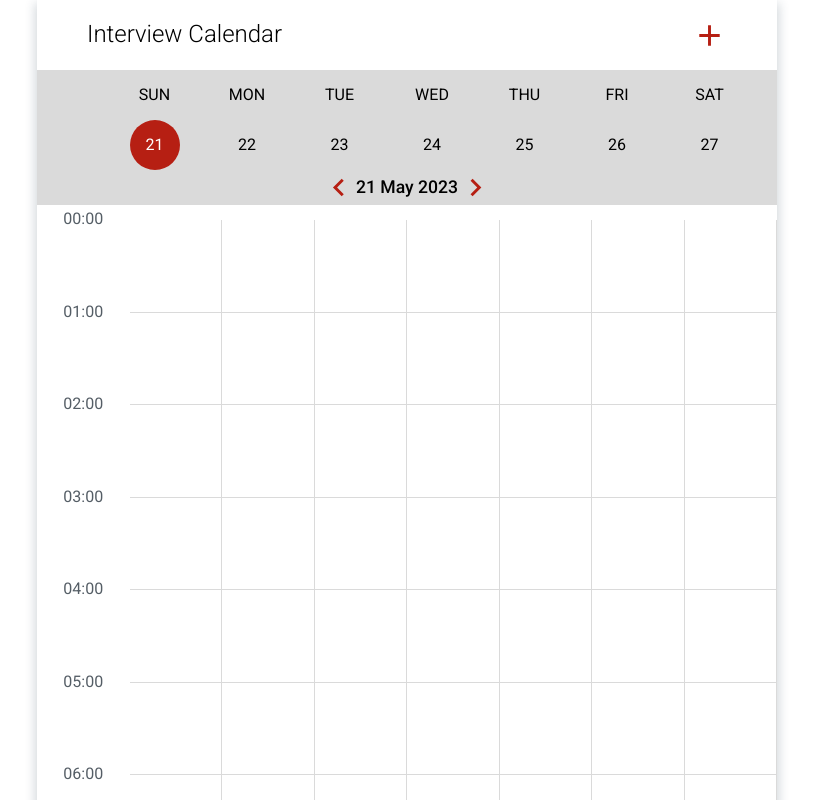
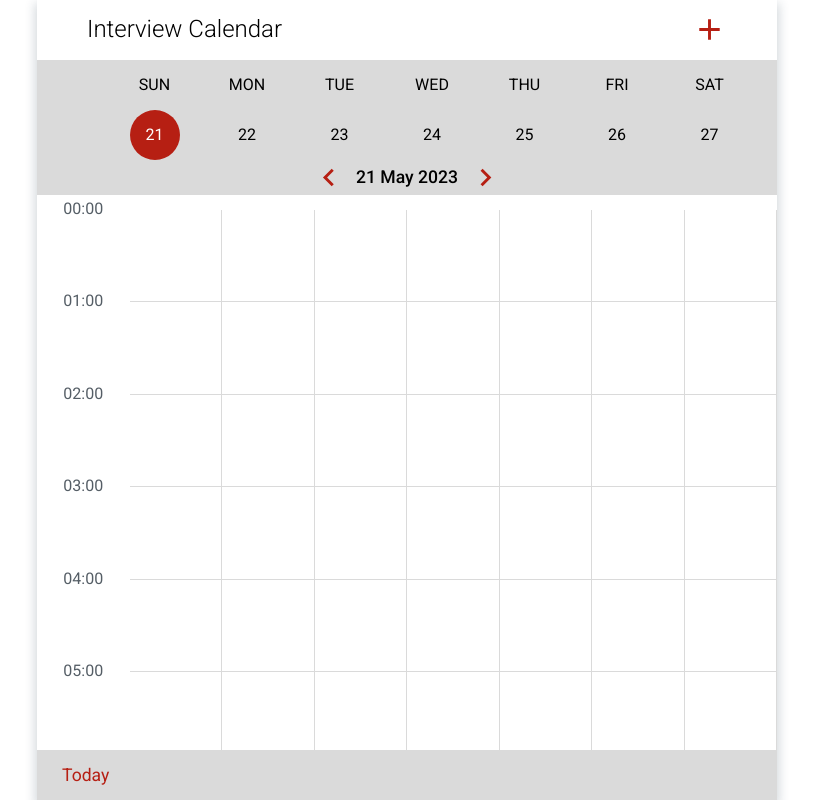
Before and after one commit to deviatovae/uchi-calendar, a React (Vite) app: page / in a window 1280 px wide. Shown: the top 800 px of the page, without its empty margins (233-1046 px from the left). Built offline with nearby package versions, Linux system fonts and the light colour scheme.

Commit message:
add footer and fix heith for app

```diff
--- a/src/components/Calendar.tsx
+++ b/src/components/Calendar.tsx
@@ -4,11 +4,11 @@ import styled from 'styled-components';
 import { CalendarBar } from './CalendarBar.tsx';
 import { CalendarPanel } from './CalendarPanel.tsx';
 import { FlxCenter } from '../styles.ts';
+import { Footer } from './Footer.tsx';
 
 const CalendarWrapper = styled.div`
   ${FlxCenter};
   margin: 0 auto;
-  flex: 1 1 auto;
   max-width: ${theme.contentMaxWidth};
   min-width: ${theme.contentMinWidth};
   background-color: ${theme.colors.bgMain};
@@ -20,6 +20,8 @@ const CalendarWrapper = styled.div`
 const CalendarContent = styled.div`
   ${FlxCenter};
   flex-direction: column;
+  height: 100vh;
+  flex-grow: 1;
 `;
 
 const CalendarHeader = styled.div`
@@ -51,6 +53,7 @@ export const Calendar = () => {
         </CalendarHeader>
         <CalendarBar />
         <CalendarPanel />
+        <Footer />
       </CalendarContent>
     </CalendarWrapper>
   );
--- a/src/components/CalendarBar.tsx
+++ b/src/components/CalendarBar.tsx
@@ -58,6 +58,7 @@ const Day = styled(ListItem)<{ isToday : boolean }>`
 
 const Date = styled.div`
   font-size: 1.1rem;
+  padding: 0 10px;
   font-weight: 500;
   text-align: center;
 `;
--- a/src/components/CalendarPanel.tsx
+++ b/src/components/CalendarPanel.tsx
@@ -2,21 +2,28 @@ import styled from 'styled-components';
 import { EventCell, TimeCell } from './Cell.tsx';
 
 const PanelWrapper = styled.div`
+  height: 100%;
+  width: 100%;
+  overflow: auto;
+`;
+
+const PanelContent = styled.div`
   display: grid;
   padding-top: 15px;
   width: 100%;
   grid-template-columns: repeat(8, 1fr);
   grid-auto-rows: minmax(0, 1fr);
-  overflow: auto;
 `;
 
 export const CalendarPanel = () => {
   const cells = new Array(192).fill('')
   return (
     <PanelWrapper>
-      {cells.map((_, i) => {
-        return i % 8 === 0 ? <TimeCell key={i} hour={i / 8} /> : <EventCell key={i} />;
-      } )}
+      <PanelContent>
+        {cells.map((_, i) => {
+          return i % 8 === 0 ? <TimeCell key={i} hour={i / 8} /> : <EventCell key={i} />;
+        } )}
+      </PanelContent>
     </PanelWrapper>
   )
 }
--- /dev/null
+++ b/src/components/Footer.tsx
@@ -0,0 +1,28 @@
+import styled from 'styled-components';
+import { FlxCenter } from '../styles.ts';
+import theme from '../theme.ts';
+
+const BottomPanel = styled.div`
+  ${FlxCenter};
+  background-color: ${theme.colors.bgSecondary};
+`
+
+const BottomPanelContent = styled.div`
+  ${FlxCenter};
+  height: 50px;
+  margin-top: auto;
+  margin-bottom: 0;
+  padding: 25px;
+  justify-content: space-between;
+  color: ${theme.colors.highlight};
+  font-size: 1.1rem;
+`
+export const Footer = () => {
+  return (
+    <BottomPanel>
+      <BottomPanelContent>
+        <span>Today</span>
+      </BottomPanelContent>
+    </BottomPanel>
+  )
+}
```
